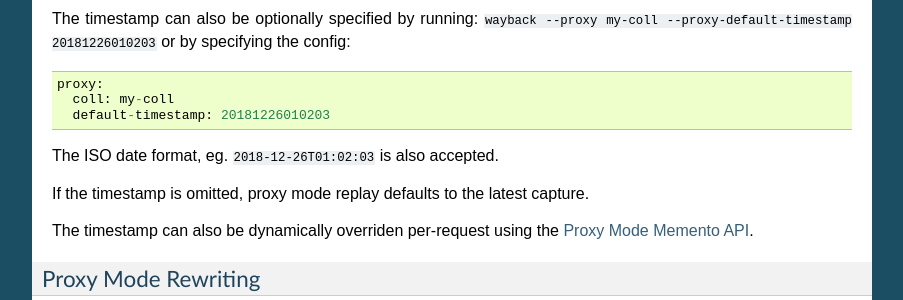
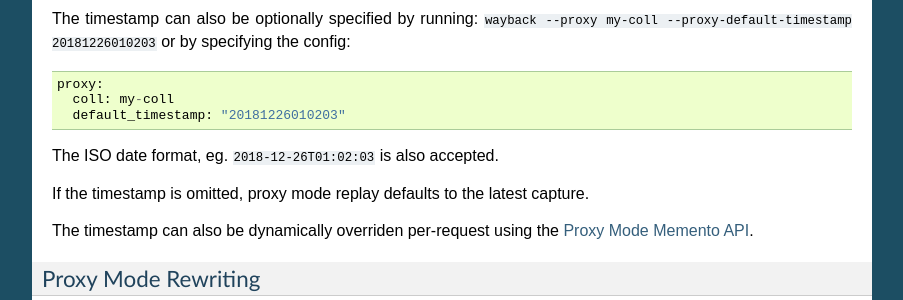
Before and after one commit to webrecorder/pywb, a Sphinx documentation site: the page built from docs/manual/configuring.rst, in a window 1280 px wide and 900 px high, scrolled down 8009 px. Shown: the part 152-452 px from the top of the window, without its empty margins (198-1101 px from the left). Built offline with Sphinx 7.4.7, drawn with Linux system fonts in a browser that asks for light colours; pages that are not in the unit, such as notebooks, are missing from menus.

```diff
--- a/docs/manual/configuring.rst
+++ b/docs/manual/configuring.rst
@@ -459,7 +459,7 @@ The timestamp can also be optionally specified by running: ``wayback --proxy my-
 
   proxy:
     coll: my-coll
-    default-timestamp: 20181226010203
+    default_timestamp: "20181226010203"
 
 The ISO date format, eg. ``2018-12-26T01:02:03`` is also accepted.
 
```
